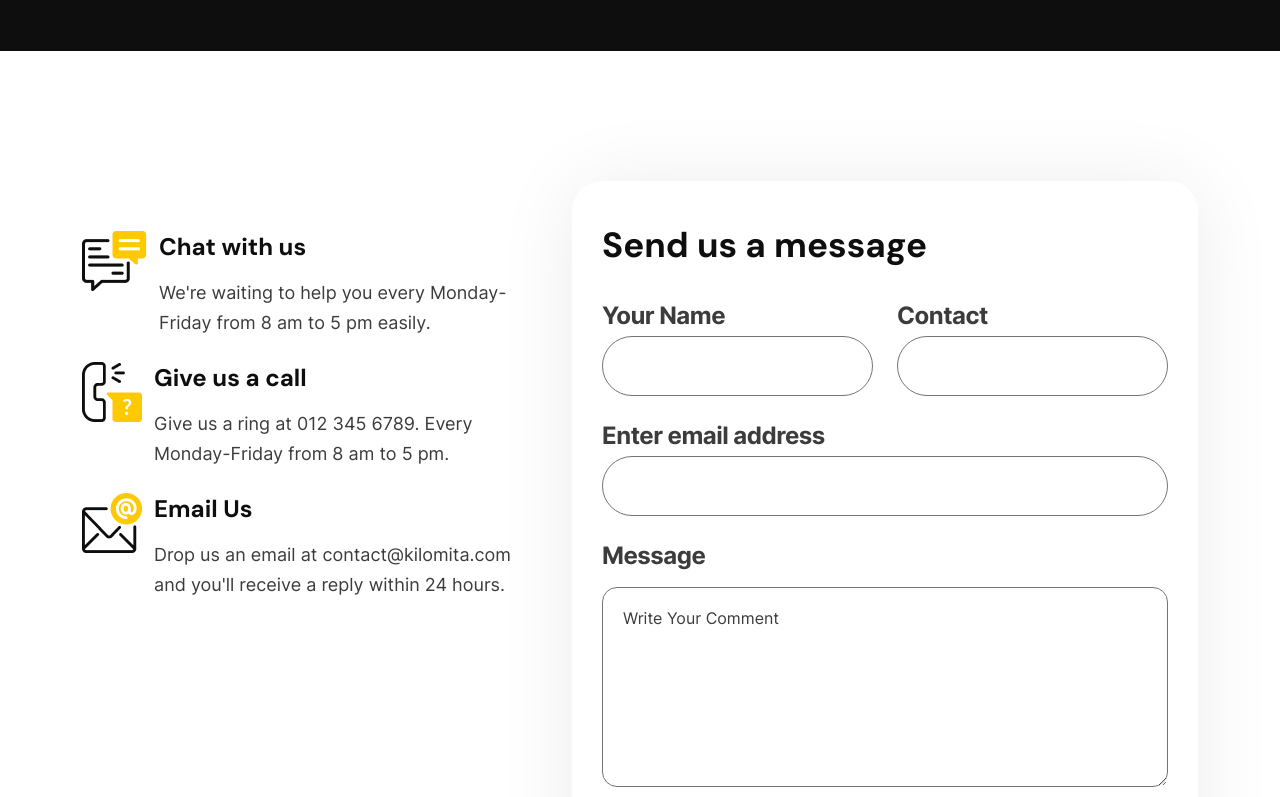
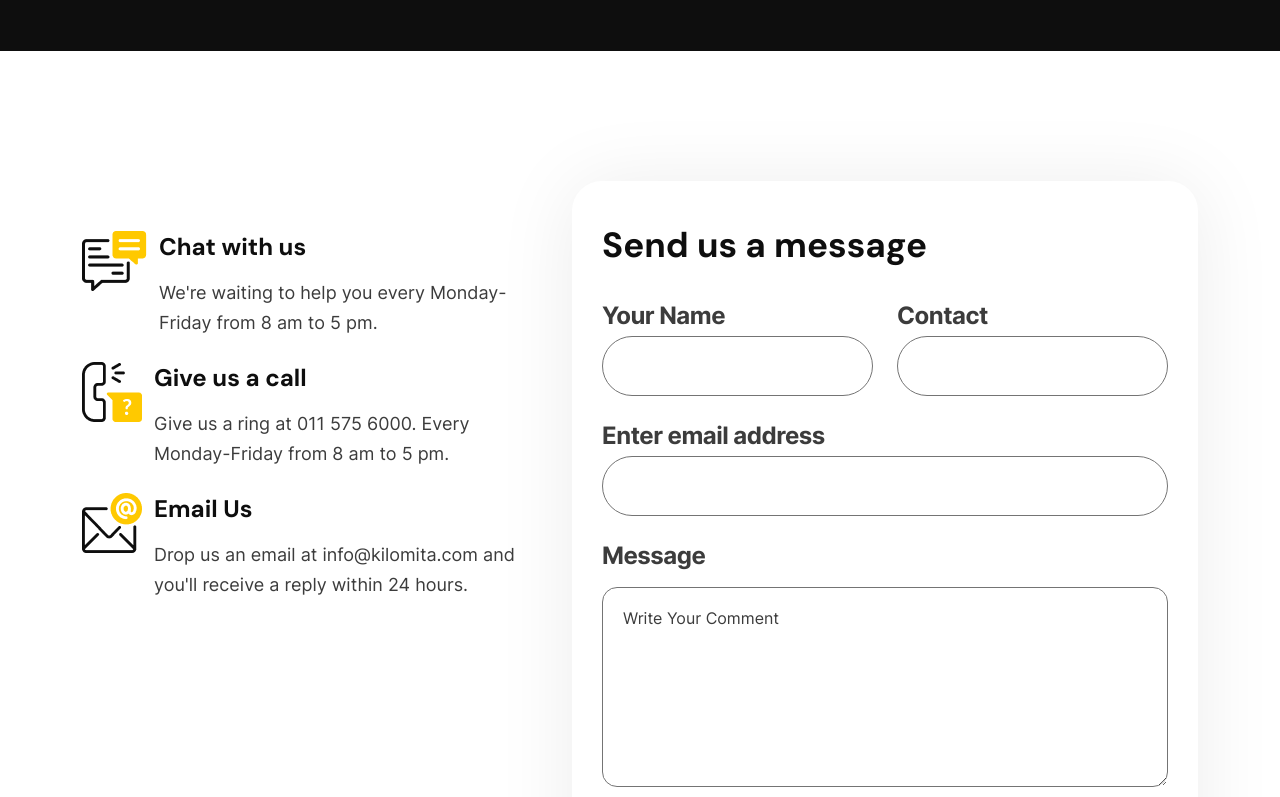
Before and after one commit to MbaliPuso/kilomita, a Next.js app: page /contact-us in a window 1280 px wide. Shown: the part 424-1221 px from the top of the page. Built offline with nearby package versions, Linux system fonts and the light colour scheme.

Commit message:
contact info update

```diff
--- a/components/contact-us-page/ContactInfo.jsx
+++ b/components/contact-us-page/ContactInfo.jsx
@@ -11,7 +11,7 @@ function ContactInfo() {
 				</div>
 				<div className="sofax-iconbox-data2">
 					<h4>Chat with us</h4>
-					<p>We're waiting to help you every Monday-Friday from 8 am to 5 pm easily.</p>
+					<p>We're waiting to help you every Monday-Friday from 8 am to 5 pm.</p>
 				</div>
 			</div>
 			<div className="sofax-iconbox-wrap2">
@@ -20,7 +20,7 @@ function ContactInfo() {
 				</div>
 				<div className="sofax-iconbox-data2">
 					<h4>Give us a call</h4>
-					<p>Give us a ring at 012 345 6789. Every Monday-Friday from 8 am to 5 pm.</p>
+					<p>Give us a ring at 011 575 6000. Every Monday-Friday from 8 am to 5 pm.</p>
 				</div>
 			</div>
 			<div className="sofax-iconbox-wrap2">
@@ -29,7 +29,7 @@ function ContactInfo() {
 				</div>
 				<div className="sofax-iconbox-data2">
 					<h4>Email Us</h4>
-					<p>Drop us an email at contact@kilomita.com and you'll receive a reply within 24 hours.</p>
+					<p>Drop us an email at info@kilomita.com and you'll receive a reply within 24 hours.</p>
 				</div>
 			</div>
 		</div>
```
